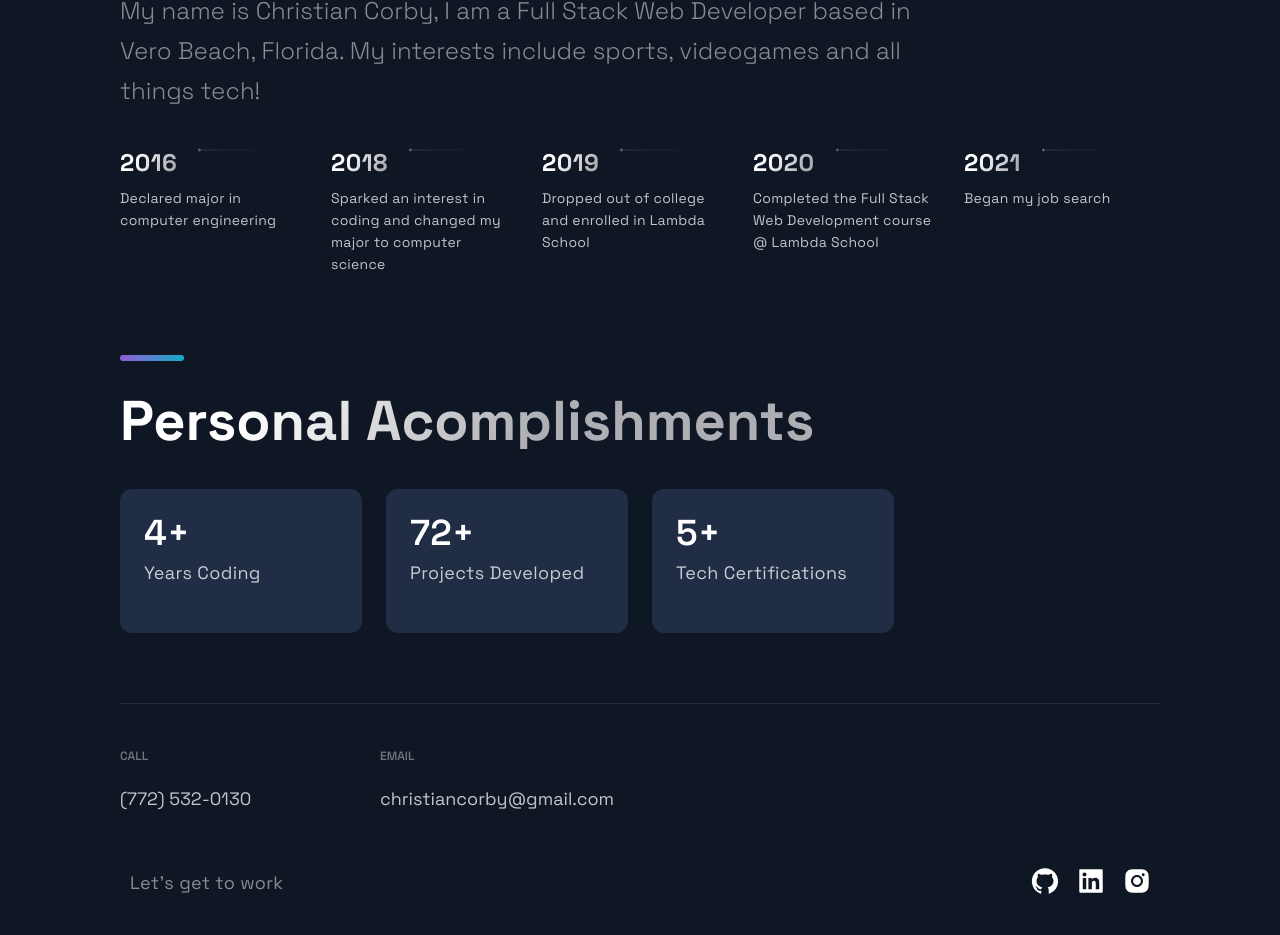
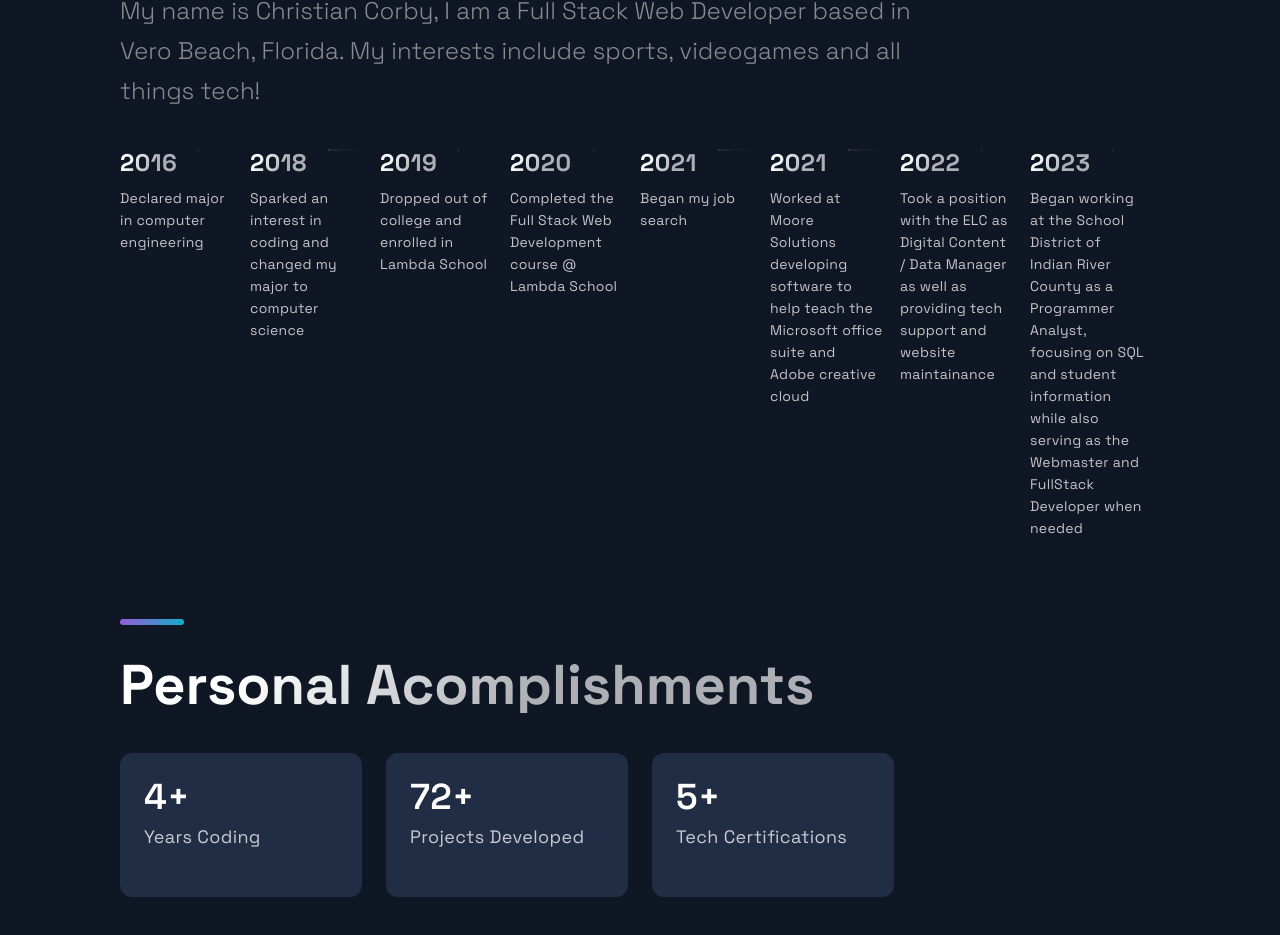
Before and after one commit to ChristianCorby/ChristianCorbyPortfolio2021, a Next.js app: page / in a window 1280 px wide. Shown: the part 2192-3127 px from the top of the page. Built offline with nearby package versions, Linux system fonts and the light colour scheme.

Commit message:
Update constants.js

```diff
--- a/src/constants/constants.js
+++ b/src/constants/constants.js
@@ -25,4 +25,7 @@ export const TimeLineData = [
   { year: 2019, text: 'Dropped out of college and enrolled in Lambda School', },
   { year: 2020, text: 'Completed the Full Stack Web Development course @ Lambda School', },
   { year: 2021, text: 'Began my job search', },
+  { year: 2021, text: 'Worked at Moore Solutions developing software to help teach the Microsoft office suite and Adobe creative cloud', },
+  { year: 2022, text: 'Took a position with the ELC as Digital Content / Data Manager as well as providing tech support and website maintainance', },
+  { year: 2023, text: 'Began working at the School District of Indian River County as a Programmer Analyst, focusing on SQL and student information while also serving as the Webmaster and FullStack Developer when needed', },
 ];
```
